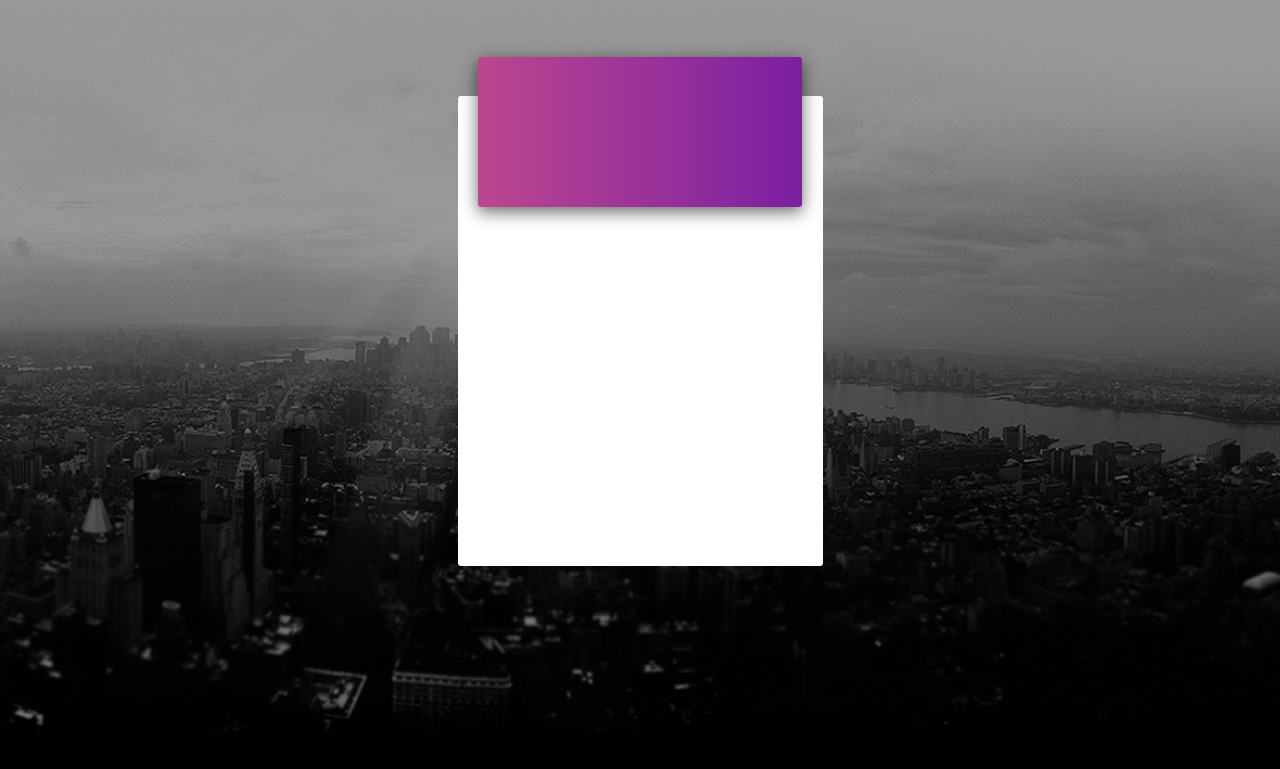
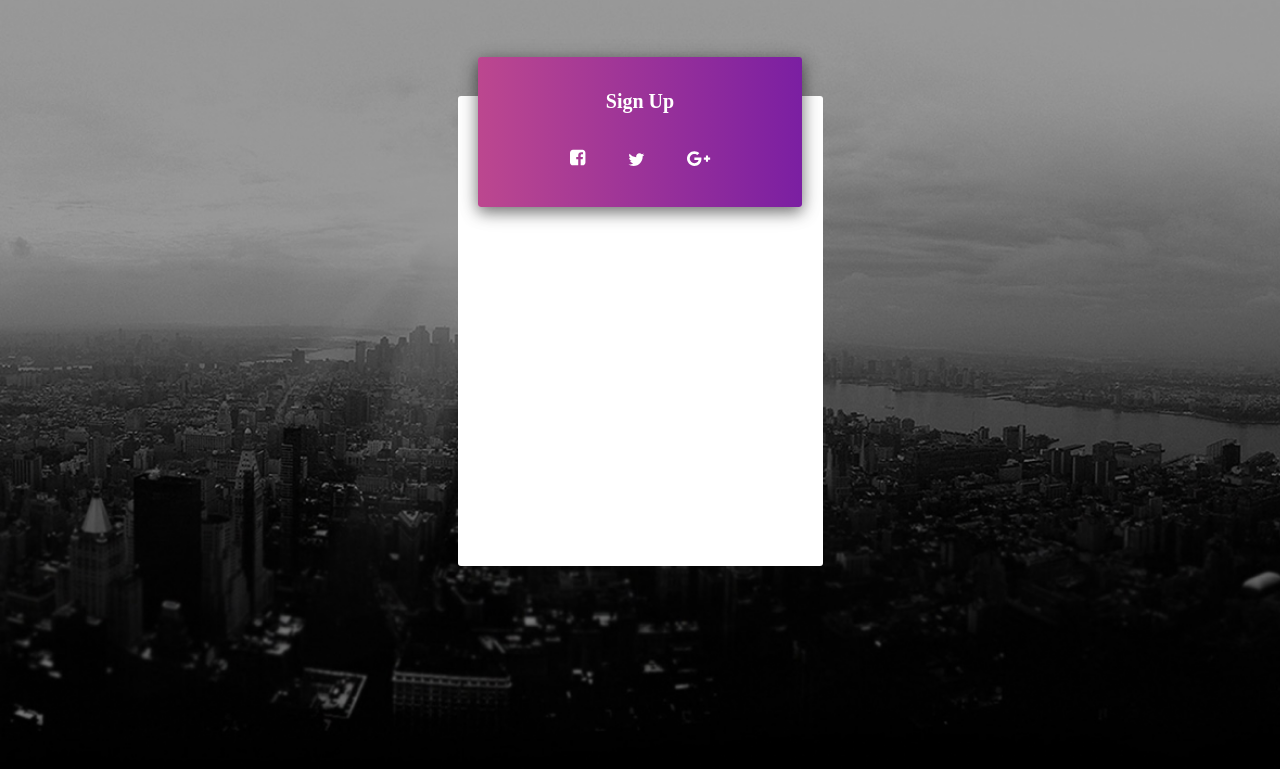
Before and after one commit to olgaostapchuka11/Landing-page-1, a plain HTML site: page index.html in a window 1280 px wide. Shown: the part 35-804 px from the top of the page. Drawn offline with Linux system fonts and the light colour scheme.

Commit message:
added social icons

```diff
--- a/index.html
+++ b/index.html
@@ -30,7 +30,21 @@
     </header>
     <main>
         <div class="sign-form">
-            <div class="social-icons"></div>
+            <div class="social-icons">
+                <h1>Sign Up</h1>
+                <a href="#"><svg width="16" height="17" viewBox="0 0 16 17" fill="none" xmlns="http://www.w3.org/2000/svg">
+                    <path d="M12.5357 0.857143C13.3326 0.857143 14.0123 1.14174 14.5748 1.71094C15.144 2.27344 15.4286 2.95313 15.4286 3.75V13.3929C15.4286 14.1897 15.144 14.8694 14.5748 15.4319C14.0123 16.0011 13.3326 16.2857 12.5357 16.2857H10.6473V10.3092H12.6462L12.9475 7.97879H10.6473V6.49219C10.6473 6.11719 10.7243 5.83594 10.8783 5.64844C11.0391 5.46094 11.3471 5.36719 11.8025 5.36719L13.0279 5.35714V3.2779C12.606 3.21763 12.01 3.1875 11.24 3.1875C10.3292 3.1875 9.59933 3.45536 9.05022 3.99107C8.50781 4.52679 8.23661 5.28348 8.23661 6.26116V7.97879H6.22768V10.3092H8.23661V16.2857H2.89286C2.09598 16.2857 1.41295 16.0011 0.84375 15.4319C0.28125 14.8694 0 14.1897 0 13.3929V3.75C0 2.95313 0.28125 2.27344 0.84375 1.71094C1.41295 1.14174 2.09598 0.857143 2.89286 0.857143H12.5357Z" fill="white"/>
+                    </svg>
+                </a>
+                <a href="#"><svg width="17" height="13" viewBox="0 0 17 13" fill="none" xmlns="http://www.w3.org/2000/svg">
+                    <path d="M16.2723 1.66964C15.6897 1.92076 15.0569 2.10156 14.404 2.17188C15.077 1.77009 15.5893 1.13728 15.8304 0.383928C15.2076 0.75558 14.5045 1.02679 13.7712 1.16741C13.1786 0.534598 12.3348 0.142857 11.4007 0.142857C9.60268 0.142857 8.15625 1.59933 8.15625 3.38728C8.15625 3.63839 8.18638 3.88951 8.23661 4.13058C5.54464 3.98995 3.14397 2.70424 1.54688 0.735491C1.26562 1.21763 1.10491 1.77009 1.10491 2.37277C1.10491 3.49777 1.67746 4.49219 2.55134 5.07478C2.01897 5.05469 1.51674 4.90402 1.08482 4.66295C1.08482 4.67299 1.08482 4.69308 1.08482 4.70312C1.08482 6.28013 2.19978 7.58594 3.68638 7.88728C3.41518 7.95759 3.12388 7.99777 2.83259 7.99777C2.62165 7.99777 2.42076 7.97768 2.21987 7.94754C2.6317 9.23326 3.82701 10.1674 5.25335 10.1975C4.13839 11.0714 2.74219 11.5837 1.22545 11.5837C0.954241 11.5837 0.703125 11.5737 0.441964 11.5435C1.87835 12.4676 3.58594 13 5.42411 13C11.3906 13 14.6551 8.05804 14.6551 3.76897C14.6551 3.62835 14.6551 3.48772 14.6451 3.3471C15.2779 2.88504 15.8304 2.3125 16.2723 1.66964Z" fill="white"/>
+                    </svg>
+                </a>
+                <a href="#"><svg width="24" height="15" viewBox="0 0 24 15" fill="none" xmlns="http://www.w3.org/2000/svg">
+                    <path d="M14.4342 7.74219C14.4342 7.26004 14.3839 6.88839 14.3136 6.51674H7.36272V9.04799H11.5413C11.3705 10.1228 10.2757 12.2221 7.36272 12.2221C4.85156 12.2221 2.80246 10.1429 2.80246 7.57143C2.80246 5 4.85156 2.92076 7.36272 2.92076C8.79911 2.92076 9.75335 3.53348 10.2958 4.0558L12.2946 2.13728C11.0089 0.931919 9.35156 0.208705 7.36272 0.208705C3.29464 0.208705 0 3.50335 0 7.57143C0 11.6395 3.29464 14.9342 7.36272 14.9342C11.6116 14.9342 14.4342 11.9509 14.4342 7.74219ZM23.1429 6.51674H21.0435V4.41741H18.9342V6.51674H16.8348V8.62612H18.9342V10.7254H21.0435V8.62612H23.1429V6.51674Z" fill="white"/>
+                    </svg>
+                </a>
+            </div>
         </div>
     </main>
 
--- a/style.css
+++ b/style.css
@@ -36,4 +36,18 @@ header {
   margin: auto;
   position: relative;
   top: -39px;
+  text-align: center;
+  padding: 33px;
+  box-sizing: border-box;
 }
+
+.social-icons h1 {
+  margin: 0 0 36px 0;
+  color: #fff;
+  font-size: 20px;
+}
+
+.social-icons a {
+  text-decoration: none;
+  margin: 0 19px;
+}
```
